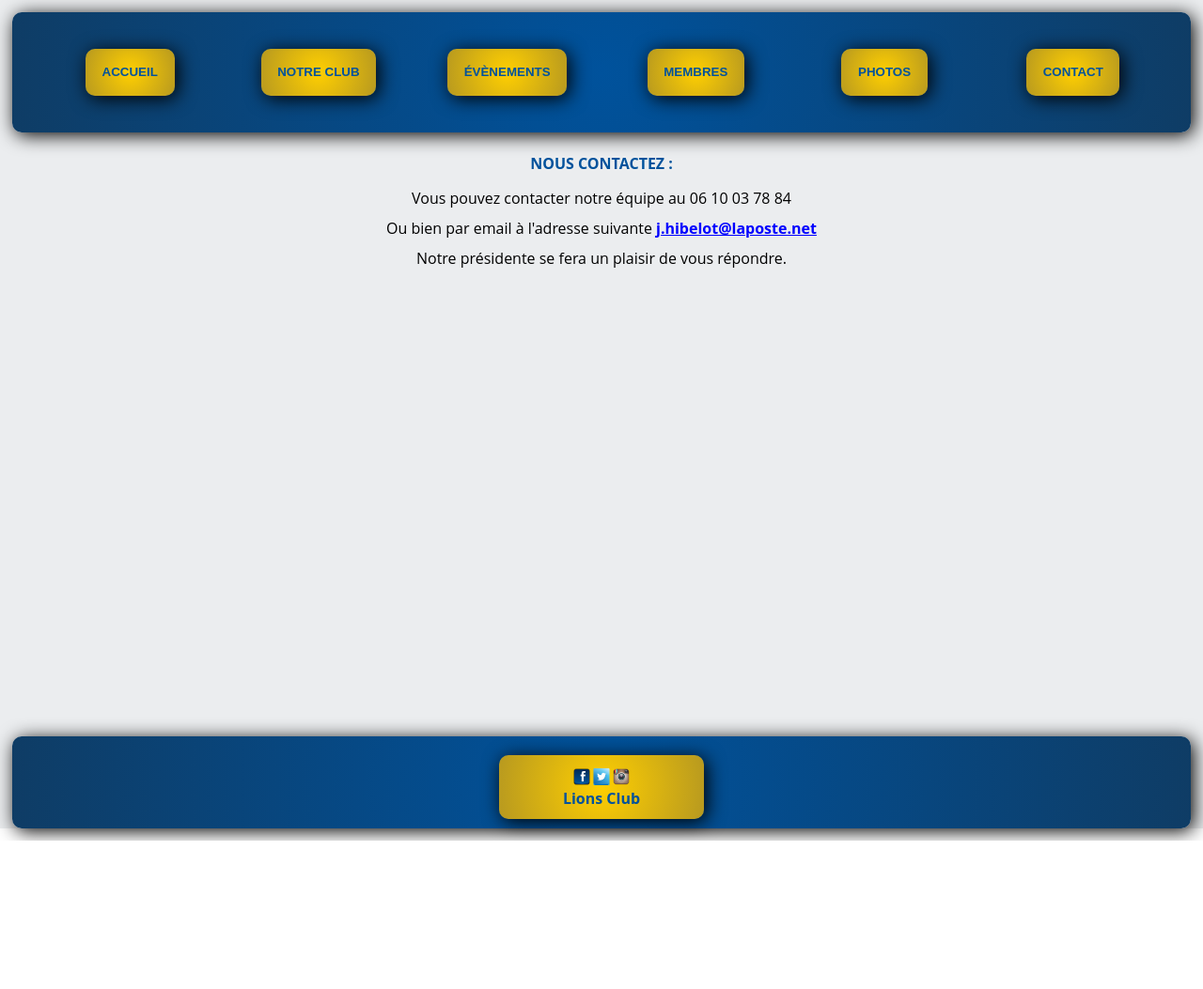
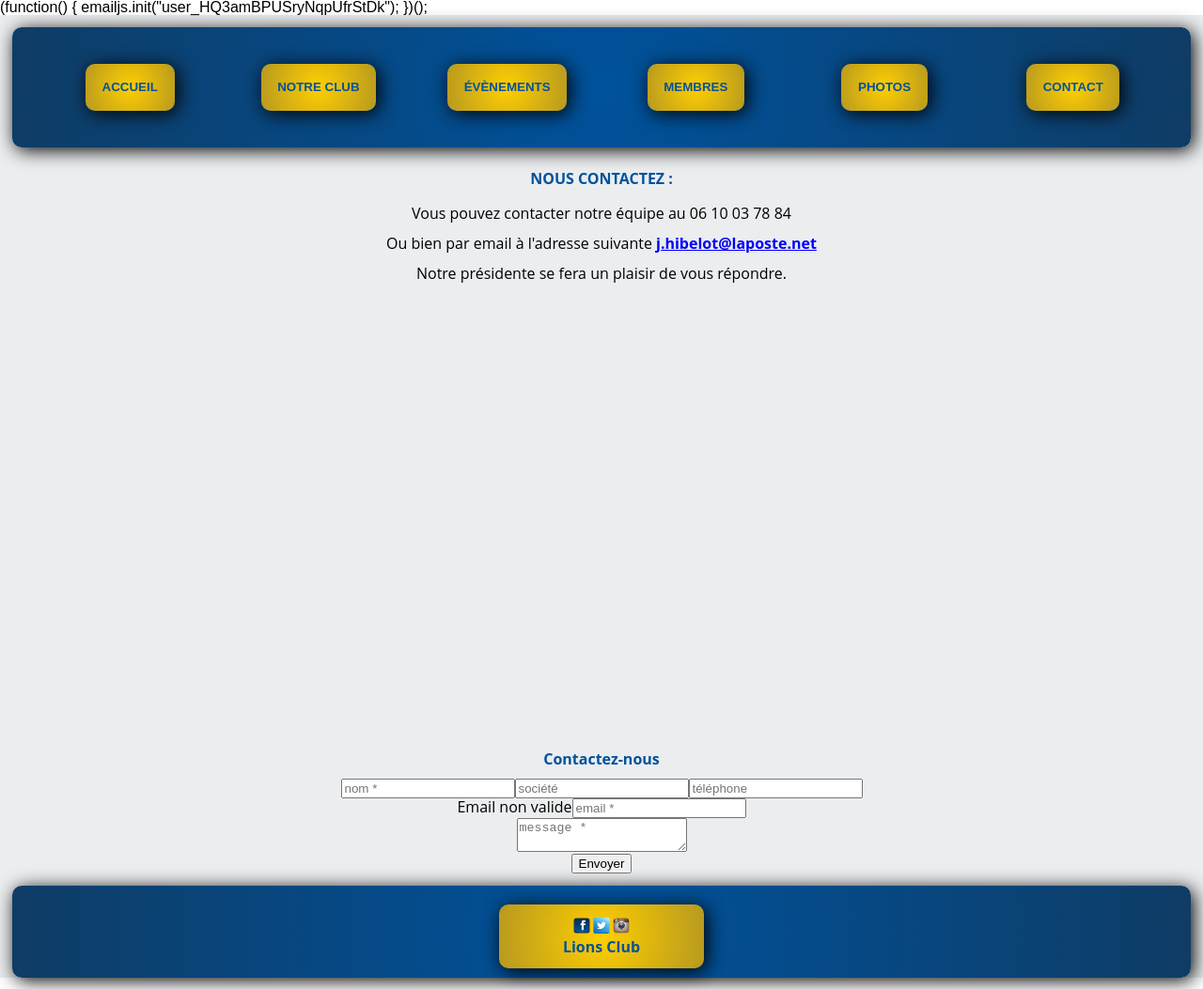
Before and after one commit to philippine-baudrand/Lions-Club-Alpilles, a React app: page /contact in a window 1280 px wide. Shown: the whole page at 94% size. Before the commit the page ends 895 px from the top, so only its background shows below. Built offline with nearby package versions, Linux system fonts and the light colour scheme.

Commit message:
thursday

```diff
--- a/package.json
+++ b/package.json
@@ -55,6 +55,7 @@
     "webpack-merge": "*"
   },
   "dependencies": {
+    "emailjs-com": "^2.6.4",
     "node-sass": "^5.0.0",
     "prop-types": "*",
     "react": "*",
--- a/src/assets/index.html
+++ b/src/assets/index.html
@@ -12,6 +12,13 @@
 
  -->        <title>Lions Club Paradou-les-Alpilles</title>
 
+ <scripttype="text/javascript"src="https://cdn.jsdelivr.net/npm/emailjs-com@2/dist/email.min.js">
+ </script>
+ <scripttype="text/javascript">
+ (function() {
+ emailjs.init("user_HQ3amBPUSryNqpUfrStDk");
+ })();
+ </script>
     </head>
     <body>
         <div id="root"></div>
--- a/src/components/Contact/contact.js
+++ b/src/components/Contact/contact.js
@@ -1,11 +1,48 @@
 // == Import npm
-import React from 'react';
+import React, { useState } from "react";
 import './contact.scss';
 import Footer from '../Footer/footer';
 import Header from '../Header/header';
 
-const Contact = () => (
-  <div>
+const Contact = () => {
+  const [name, setName] = useState("");
+  const [company, setCompany] = useState("");
+  const [phone, setPhone] = useState("");
+  const [email, setEmail] = useState("");
+  const [message, setMessage] = useState("");
+
+  const handleSubmit = (e) => {
+    e.preventDefault();
+
+    sendFeedback("template_phil", {
+      name,
+      company,
+      phone,
+      email,
+      message,
+    });
+  };
+
+  const sendFeedback = (templateId, variables) => {
+
+    window.emailjs
+      .send("gmail", templateId, variables)
+      .then((res) => {
+        console.log('success !');
+        setName("");
+        setCompany("");
+        setPhone("");
+        setEmail("");
+        setMessage("");
+      })
+      .catch(
+        (err) =>
+          document.querySelector('.form-message').innerHTML =
+            "Une erreur s'est produite, veuillez réessayer.")
+  };
+
+  return (
+    <div>
     <Header />
     <div className="contact">
       <h1 className="contact_title">Nous contactez : </h1>
@@ -15,8 +52,65 @@ const Contact = () => (
           <span>Notre présidente se fera un plaisir de vous répondre.</span>
         </address>
     </div>
+    <form className="contact-form">
+      <h2>Contactez-nous</h2>
+      <div className="form-content">
+        <input
+          type="text"
+          id="name"
+          name="name"
+          onChange={(e) => setName(e.target.value)}
+          placeholder="nom *"
+          value={name}
+          autoComplete="off"
+        />
+        <input
+          type="text"
+          id="company"
+          name="company"
+          onChange={(e) => setCompany(e.target.value)}
+          placeholder="société"
+          value={company}
+        />
+        <input
+          type="text"
+          id="phone"
+          name="phone"
+          onChange={(e) => setPhone(e.target.value)}
+          placeholder="téléphone"
+          value={phone}
+        />
+        <div className="email-content">
+          <label id="not-mail">Email non valide</label>
+          <input
+            type="mail"
+            id="email"
+            name="email"
+            onChange={(e) => setEmail(e.target.value)}
+            placeholder="email *"
+            value={email}
+            autoComplete="off"
+          />
+        </div>
+        <textarea
+          id="message"
+          name="message"
+          onChange={(e) => setMessage(e.target.value)}
+          placeholder="message *"
+          value={message}
+        />
+      </div>
+      <input
+        className="button"
+        type="button"
+        value="Envoyer"
+        onClick={handleSubmit}
+      />
+      <div className="form-message"></div>
+    </form>
     <Footer />
 </div>
-);
+  );
+};
 
 export default Contact;
--- a/src/components/Contact/contact.scss
+++ b/src/components/Contact/contact.scss
@@ -1,6 +1,6 @@
 .contact_main
 {
-    height: 576px;
+     height: 576px;
 };
 
 /*
```
Also changed, not shown: 2 other files.
